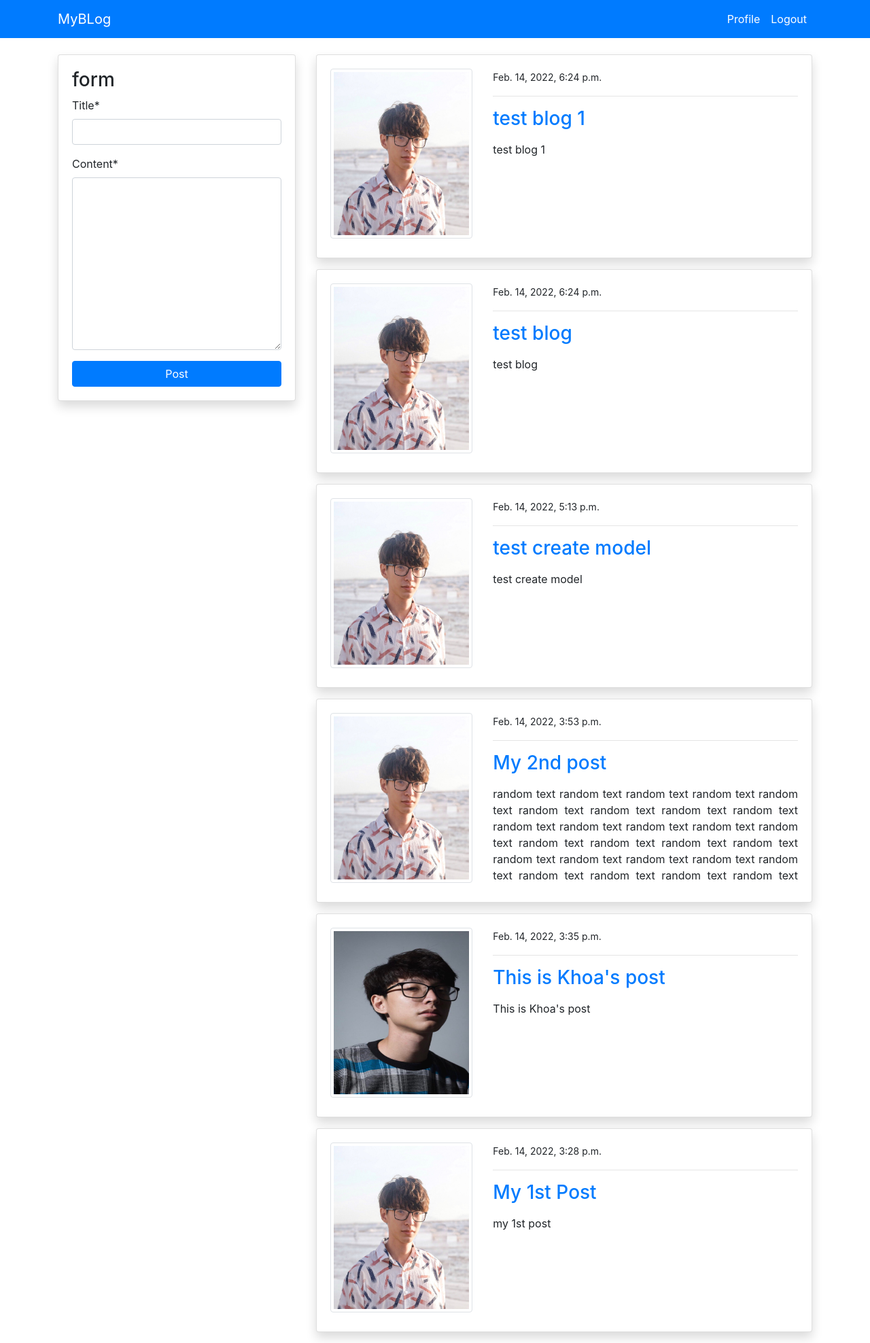
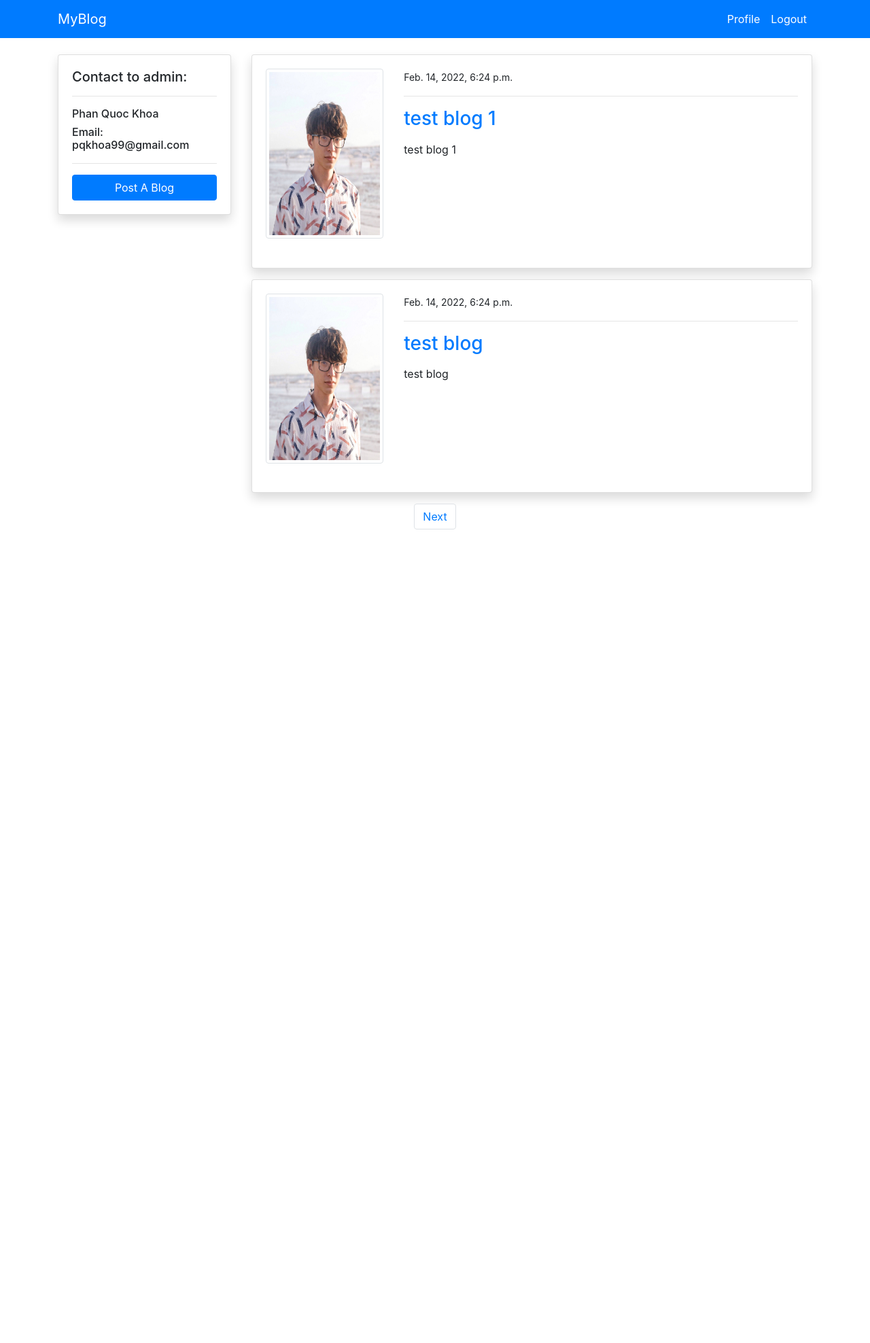
Before and after one commit to justinphan99/myblog, a Django app: page /blog/ in a window 1280 px wide. Shown: the whole page at 68% size. After the commit the page ends 779 px from the top, so only its background shows below. Run offline with Django 4.2, Linux system fonts and the light colour scheme; a user stored in the database is signed in; data comes from the database, SQL or seed files in the repository; both versions use the stored data as it was after the commit; some libraries are stand-ins or nearby versions.

Commit message:
edit index.html, add post_create view,url

```diff
--- a/blog/forms.py
+++ b/blog/forms.py
@@ -2,7 +2,7 @@ from django import forms
 from .models import PostModel, Comment
 
 class PostModelForm(forms.ModelForm):
-    content = forms.CharField(widget=forms.Textarea(attrs={'rows': 10}))
+    content = forms.CharField(widget=forms.Textarea(attrs={'rows': 15}))
 
     class Meta:
         model = PostModel
--- a/blog/urls.py
+++ b/blog/urls.py
@@ -6,5 +6,5 @@ urlpatterns = [
     path('post_detail/<int:pk>/', views.post_detail, name='blog-post-detail'),
     path('post_edit/<int:pk>/', views.post_edit, name='blog-post-edit'),
     path('post_delete/<int:pk>/', views.post_delete, name='blog-post-delete'),
-
+    path('post_create/', views.post_create, name='blog-post-create'),
 ]
--- a/blog/views.py
+++ b/blog/views.py
@@ -2,10 +2,27 @@ from django.shortcuts import render, redirect
 from .models import PostModel
 from .forms import PostModelForm, PostUpdateForm, CommentForm
 from django.contrib.auth.decorators import login_required
+from django.core.paginator import Paginator
+
 # Create your views here.
+
 @login_required
 def index(request):
     posts = PostModel.objects.all()
+    post_paginator = Paginator(posts, 2)
+    page_number = request.GET.get('page')
+    page = post_paginator.get_page(page_number)
+
+
+    context = {
+        'posts': posts,
+        'page': page,
+    }
+    return render(request, 'blog/index.html', context)
+
+
+@login_required
+def post_create(request):
     if request.method == 'POST':
         form = PostModelForm(request.POST)
         if form.is_valid():
@@ -16,10 +33,10 @@ def index(request):
     else:
         form = PostModelForm()
     context = {
-        'posts': posts,
         'form': form
     }
-    return render(request, 'blog/index.html', context)
+    return render(request, 'blog/post_create.html', context)
+
 
 @login_required
 def post_detail(request, pk):
--- a/templates/blog/index.html
+++ b/templates/blog/index.html
@@ -1,42 +1,67 @@
 {% extends 'partials/base.html' %}
+{% block title %}Home Page{% endblock %}
 {% load crispy_forms_tags %}
-{% block title %}Home Page{% endblock %}
 {% block content %}
 <div class="container">
     <div class="row mt-5 pt-3">
-        <div class="col-md-4">
-          <div class="card my-3 shadow">
-            <div class="card-body">
-              <h3>form</h3>
-              <form  method="post">
-              {% csrf_token %}
-                {{ form|crispy }}
-                <input class="btn btn-primary btn-block" type="submit" name="" value="Post">
-              </form>
+        <div class="col-md-3">
+            <div class="card my-3 shadow">
+                <div class="card-body">
+                    <h5>Contact to admin:</h4>
+                    <hr>
+                    <h6>Phan Quoc Khoa</h5>
+                    <h6>Email: pqkhoa99@gmail.com</h5>
+                    <hr>
+                    <a class="h3" href="{% url 'blog-post-create' %}">
+                        <input class="btn btn-primary btn-block" type="submit" name="" value="Post A Blog">
+                    </a>
+                </div>
             </div>
-          </div>
         </div>
-        <div class="col-md-8">
-          {% for post in posts %}
-            <div class="card shadow my-3" style="height:300px" >
+        <div class="col-md-9">
+            {% for post in page.object_list %}
+            <div class="card shadow my-3">
                 <div class="card-body">
                     <div class="row">
-                        <div class="col-md-4">
+                        <div class="col-md-3">
                             <img style="height:250px; width:300px" class="img-thumbnail" src="{{ post.author.profilemodel.image.url }}" alt="img">
                         </div>
-                        <div class="col-md-8">
-                            <small>{{post.date_created}}</small>
+                        <div class="col-md-9">
+                            <small>{{ post.date_created }}</small>
                             <hr>
-                            <a class="h3" href="{% url 'blog-post-detail' post.id %}">{{post.title}}</a>
-                            <p style="overflow: auto; height: 150px; width=200px;" class="text-justify my-3" >
-                              {{post.content}}
+                            <a class="h3" href="{% url 'blog-post-detail' post.id %}">{{ post.title }}</a>
+                            <p style="overflow: auto; height: 150px; width=200px;" class="text-justify my-3">
+                                {{ post.content }}
                             </p>
                         </div>
                     </div>
                 </div>
-              </div>
+            </div>
             {% endfor %}
-         </div>
+        </div>
     </div>
 </div>
+{% comment %} <div class="page-links">
+    {% if page.has_previous %}
+        <a href="">Previous Page</a>
+    {% endif %}
+    {% if page.has_next %}
+        <a href="">Next Page</a>
+    {% endif %}
+</div> {% endcomment %}
+<div>
+<nav aria-label="Page navigation example">
+    <ul class="pagination justify-content-center">
+        {% if page.has_previous %}
+        <li class="page-item"><a class="page-link"
+            href="{% url 'blog-index' %}?page={{ page.previous_page_number}}">Previous</a></li>
+        {% endif %}
+        {% if page.has_next %}
+        <li class="page-item"><a class="page-link"
+            href="{% url 'blog-index' %}?page={{ page.next_page_number}}">Next</a></li>
+        {% endif %}
+    </ul>
+</nav>
+</div>
+
 {% endblock %}
--- a/templates/partials/nav.html
+++ b/templates/partials/nav.html
@@ -1,15 +1,17 @@
 <nav class="navbar navbar-expand-lg navbar-primary bg-primary fixed-top">
-
     <div class="container">
-    <a class="navbar-brand text-white" href="{% url 'blog-index' %}">MyBLog</a>
-    <button class="navbar-toggler" type="button" data-toggle="collapse" data-target="#navbarSupportedContent" aria-controls="navbarSupportedContent" aria-expanded="false" aria-label="Toggle navigation">
+        {% if request.user.is_authenticated %}
+        <a class="navbar-brand text-white" href="{% url 'blog-index' %}">MyBlog</a>
+        <button class="navbar-toggler" type="button" data-toggle="collapse" data-target="#navbarSupportedContent"
+            aria-controls="navbarSupportedContent" aria-expanded="false" aria-label="Toggle navigation">
             <span class="navbar-toggler-icon"></span>
         </button>
-    {% if request.user.is_authenticated %}
+
         <div class="collapse navbar-collapse" id="navbarSupportedContent">
             <ul class="navbar-nav ml-auto">
                 <li class="nav-item active">
-          <a class="nav-link text-white" href="{% url 'users-profile' %}">Profile <span class="sr-only">(current)</span></a>
+                    <a class="nav-link text-white" href="{% url 'users-profile' %}">Profile <span
+                            class="sr-only">(current)</span></a>
                 </li>
                 <li class="nav-item">
                     <a class="nav-link text-white" href="{% url 'users-logout' %}">Logout</a>
@@ -18,14 +20,14 @@
             {% else %}
             <ul class="navbar-nav ml-auto">
                 <li class="nav-item active">
-          <a class="nav-link text-white" href="{% url 'users-sign-up' %}">Sign Up<span class="sr-only">(current)</span></a>
+                    <a class="nav-link text-white" href="{% url 'users-sign-up' %}">Sign Up <span
+                            class="sr-only">(current)</span></a>
                 </li>
                 <li class="nav-item">
                     <a class="nav-link text-white" href="{% url 'users-login' %}">Login</a>
                 </li>
             </ul>
             {% endif %}
-
         </div>
     </div>
 </nav>
--- a/templates/users/profile_user.html
+++ b/templates/users/profile_user.html
@@ -12,11 +12,9 @@
                     <span>
                         <button type="button" class="btn btn-info float-right btn-sm" data-toggle="modal"
                             data-target="#exampleModal">
-                            Edit Profile
+                            <a style="color:white" href="{% url 'users-profile' %}">My Profile</a>
                         </button>
                     </span>
-
-
                     <hr>
                     <div class="row">
                         <div class="col-md-4">
```
Also changed, not shown: templates/blog/post_create.html (added, +28 -0 lines), templates/blog/post_detail.html (+11 -12 lines), db.sqlite3. Lines whose indentation alone changed are shown as unchanged.
